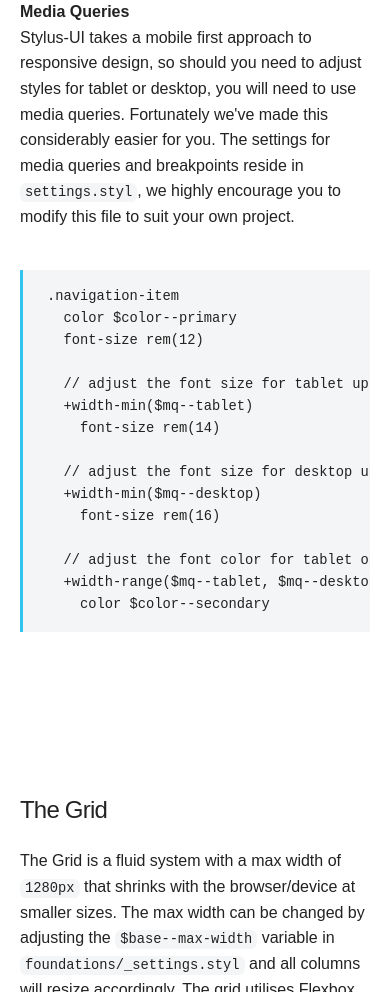
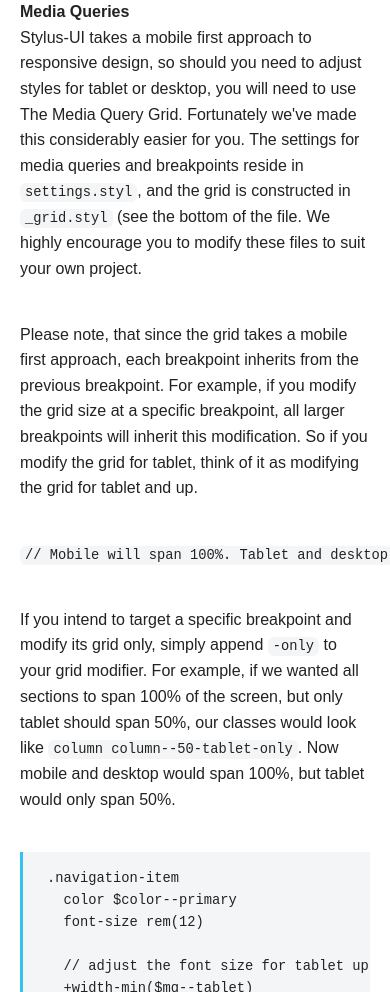
Before and after one commit to niallobrien/stylus-ui, a website: page index.html in a window 390 px wide. Shown: the part 3025-4017 px from the top of the page. Drawn offline with nearby package versions, Linux system fonts and the light colour scheme.

Commit message:
> Updates the docs for the responsive grid

```diff
--- a/index.html
+++ b/index.html
@@ -33,7 +33,7 @@
   <link rel="stylesheet" href="https://fonts.googleapis.com/css?family=Roboto:300,300italic,700,700italic">
   <link rel="stylesheet" href="https://cdnjs.cloudflare.com/ajax/libs/normalize/3.0.3/normalize.min.css">
   <link rel="stylesheet" href="https://cdnjs.cloudflare.com/ajax/libs/font-awesome/4.5.0/css/font-awesome.min.css">
-  <link rel="stylesheet" href="http://niallobrien.github.io/stylus-ui/main.css">
+  <link rel="stylesheet" href="../public/styles/main.min.css">
   <style type="text/css">
     /* Base */
     img {
@@ -333,9 +333,27 @@ npm i --save-dev gulp-stylus gulp-sourcemaps gulp-autoprefixer gulp-cssnano gulp
     <strong>Media Queries</strong>
     <p>
       Stylus-UI takes a mobile first approach to responsive design, so should you need to adjust styles for tablet or
-      desktop, you will need to use media queries.
+      desktop, you will need to use The Media Query Grid.
       Fortunately we've made this considerably easier for you. The settings for media queries and breakpoints reside in
-      <code>settings.styl</code>, we highly encourage you to modify this file to suit your own project.
+      <code>settings.styl</code>, and the grid is constructed in <code>_grid.styl</code> (see the bottom of the file.
+      We highly encourage you to modify these files to suit your own project.
+      </p>
+      <p>
+        Please note, that since the grid takes a mobile first approach, each breakpoint inherits from the previous
+        breakpoint. For example, if you modify the grid size at a specific breakpoint, all larger breakpoints will
+        inherit this modification. So if you modify the grid for tablet, think of it as modifying the grid for
+        tablet and up.
+      </p>
+      <p>
+        <code>
+          // Mobile will span 100%. Tablet and desktop (and any larger breakpoints) will span 50%.
+          column column--25-tablet
+        </code>
+      </p>
+      If you intend to target a specific breakpoint and modify its grid only, simply append <code>-only</code> to your
+      grid modifier. For example, if we wanted all sections to span 100% of the screen, but only tablet should span
+      50%, our classes would look like <code>column column--50-tablet-only</code>. Now mobile and desktop would span
+      100%, but tablet would only span 50%.
     </p>
     <div class="example">
 <pre class="code prettyprint"><code class="code-content"><span class="com">.navigation-item
@@ -364,7 +382,7 @@ npm i --save-dev gulp-stylus gulp-sourcemaps gulp-autoprefixer gulp-cssnano gulp
       smaller sizes.
       The max width can be changed by adjusting the <code>$base--max-width</code> variable in <code>foundations/_settings.styl</code>
       and all columns will resize accordingly.
-      The grid utilises Flexbox. Simply add columns you want in a row, and they'll evenly take up
+      The grid utilises Flexbox and takes a mobile-first approach. Simply add columns you want in a row, and they'll evenly take up
       the available space. If you want three columns, add three columns, if you want five columns, add five
       columns.
       There is no restriction on number of columns, but we advise you to use your common sense.
```
